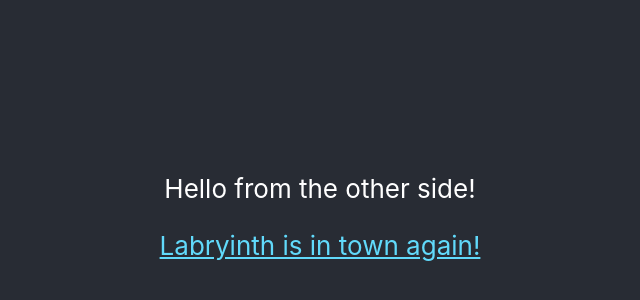
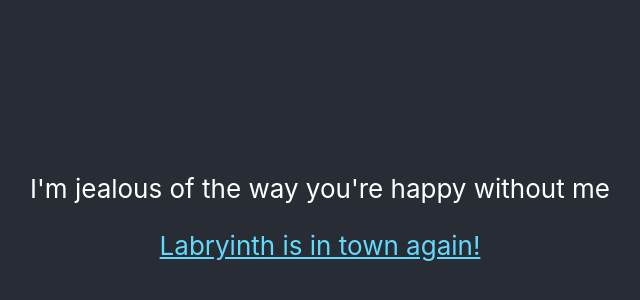
Before and after one commit to render-examples/create-react-app, a React (Create React App) app: page / in a window 1280 px wide. Shown: the part 196-496 px from the top of the page, without its empty margins (320-960 px from the left). Built offline with nearby package versions, Linux system fonts and the light colour scheme.

Commit message:
Made changes to the App.js file

```diff
--- a/src/App.js
+++ b/src/App.js
@@ -7,7 +7,7 @@ class App extends Component {
       <div className="App">
         <header className="App-header">
           <p>
-            Hello from the other side!
+            I'm jealous of the way you're happy without me
           </p>
           <a
             className="App-link"
```
